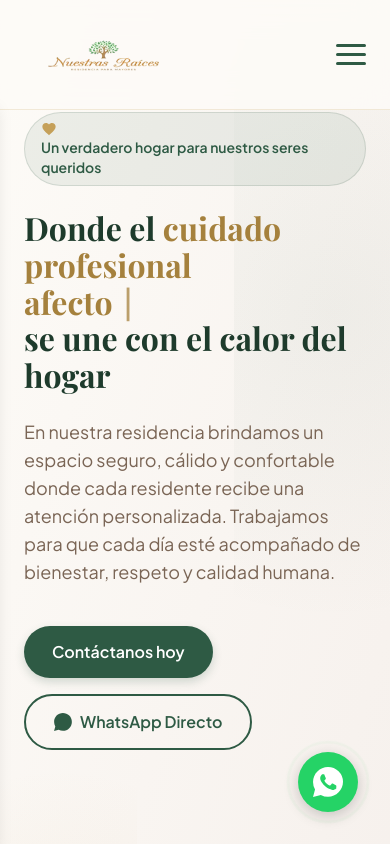
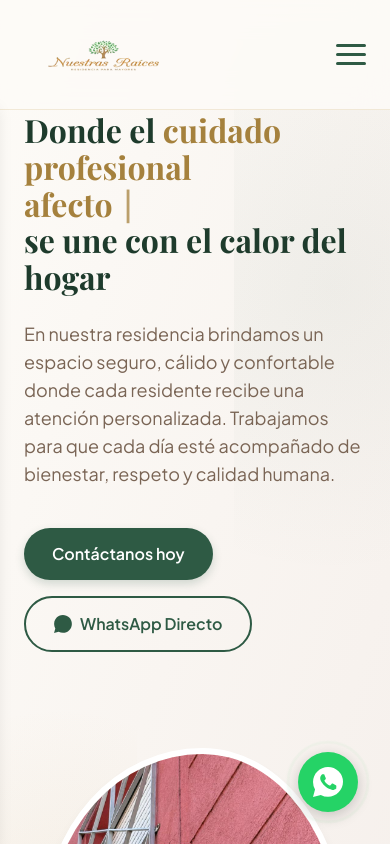
Before and after one commit to JCM200309/NuestrasRaices-PaginaWeb, a React (Vite) app: page / in a window 390 px wide. Shown: the top 844 px of the page. Built offline with nearby package versions, Linux system fonts and the light colour scheme; a web font is replaced by a local one.

Commit message:
Optimizo Mobile

```diff
--- a/src/components/Hero.jsx
+++ b/src/components/Hero.jsx
@@ -12,7 +12,7 @@ export default function Hero() {
       <div className="relative z-10 max-w-[1200px] mx-auto px-6 grid grid-cols-1 lg:grid-cols-[1.1fr_0.9fr] gap-12 items-center">
         {/* Text Content */}
         <div className="max-w-[620px]">
-          <div className="md:hidden lg:inline-flex items-center gap-2 bg-green-primary/8 text-green-primary px-4 py-2 rounded-full text-sm font-semibold mb-6 border border-green-primary/15">
+          <div className="hidden md:inline-flex items-center gap-2 bg-green-primary/8 text-green-primary px-4 py-2 rounded-full text-sm font-semibold mb-6 border border-green-primary/15">
             <svg xmlns="http://www.w3.org/2000/svg" width="16" height="16" viewBox="0 0 24 24" fill="currentColor" className="text-gold">
               <path d="M12 21.35l-1.45-1.32C5.4 15.36 2 12.28 2 8.5 2 5.42 4.42 3 7.5 3c1.74 0 3.41.81 4.5 2.09C13.09 3.81 14.76 3 16.5 3 19.58 3 22 5.42 22 8.5c0 3.78-3.4 6.86-8.55 11.54L12 21.35z" />
             </svg>
```
